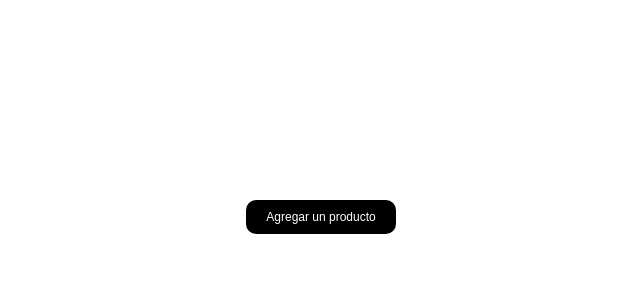
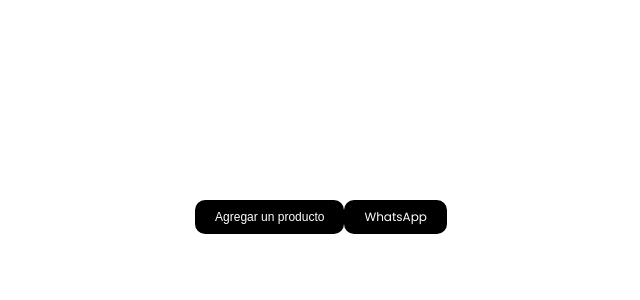
Before and after one commit to Andrea-Reyes/EcommerceBasico, a Django app: page / in a window 1280 px wide. Shown: the part 193-493 px from the top of the page, without its empty margins (319-959 px from the left). Run offline with Django 5.2, Linux system fonts and the light colour scheme; data that the repository does not hold is empty.

Commit message:
Boton whatsapp

```diff
--- a/mysite/mysite/settings.py
+++ b/mysite/mysite/settings.py
@@ -27,6 +27,9 @@ DEBUG = True
 
 ALLOWED_HOSTS = []
 
+CSRF_TRUSTED_ORIGINS = [
+    "https://8000-idx-ecommercebasico-1746388496403.cluster-f4iwdviaqvc2ct6pgytzw4xqy4.cloudworkstations.dev"
+]
 
 # Application definition
 
--- a/mysite/tienda/static/index.css
+++ b/mysite/tienda/static/index.css
@@ -10,7 +10,7 @@ body {
     min-height: 100vh;
 }
 
-button {
+button, .btn {
     background: #000000;
     color: white;
     padding: 10px 20px;
@@ -20,8 +20,11 @@ button {
     font-size: 12px;
     cursor: pointer;
     transition: 0.3s ease;
+    display: inline-block;
+    text-decoration: none;
+    line-height: 1.2;
 }
 
-button:hover {
-    background-color: #000000;
+button:hover, .btn:hover {
+    background-color: #9b9b9b;
 }
--- a/mysite/tienda/templates/formulario.html
+++ b/mysite/tienda/templates/formulario.html
@@ -13,9 +13,7 @@
         {% csrf_token %}
         {{ form.as_p }}
 
-        <a href="{% url 'index' %}">
-            <button type="button">Regresar</button>
-        </a>
+        <a href="{% url 'index' %}" class="btn">Regresar</a>
         <button type="submit">Guardar</button>
     </form>
 </body>
--- a/mysite/tienda/templates/index.html
+++ b/mysite/tienda/templates/index.html
@@ -11,5 +11,7 @@
     <a href="{% url 'formulario' %}">
         <button type="button">Agregar un producto</button>
     </a>
+
+    <a href="https://api.whatsapp.com/send?phone=+50236994033&text=%C2%A1Hola!" target="_blank" class="btn">WhatsApp</a>
 </body>
 </html>
--- a/mysite/tienda/views.py
+++ b/mysite/tienda/views.py
@@ -28,7 +28,7 @@ def formulario_view(request):
             data = {
                 'nombre': form.cleaned_data['nombre'],
                 'descripcion': form.cleaned_data['descripcion'],
-                'precio': form.cleaned_data['precio'],
+                'precio': float(form.cleaned_data['precio']),
             }
             requests.post(f'{FIREBASE_BASE_URL}.json', json=data)
             return redirect('index')
```
Also changed, not shown: mysite/tienda/static/formulario.css (+6 -3 lines).
